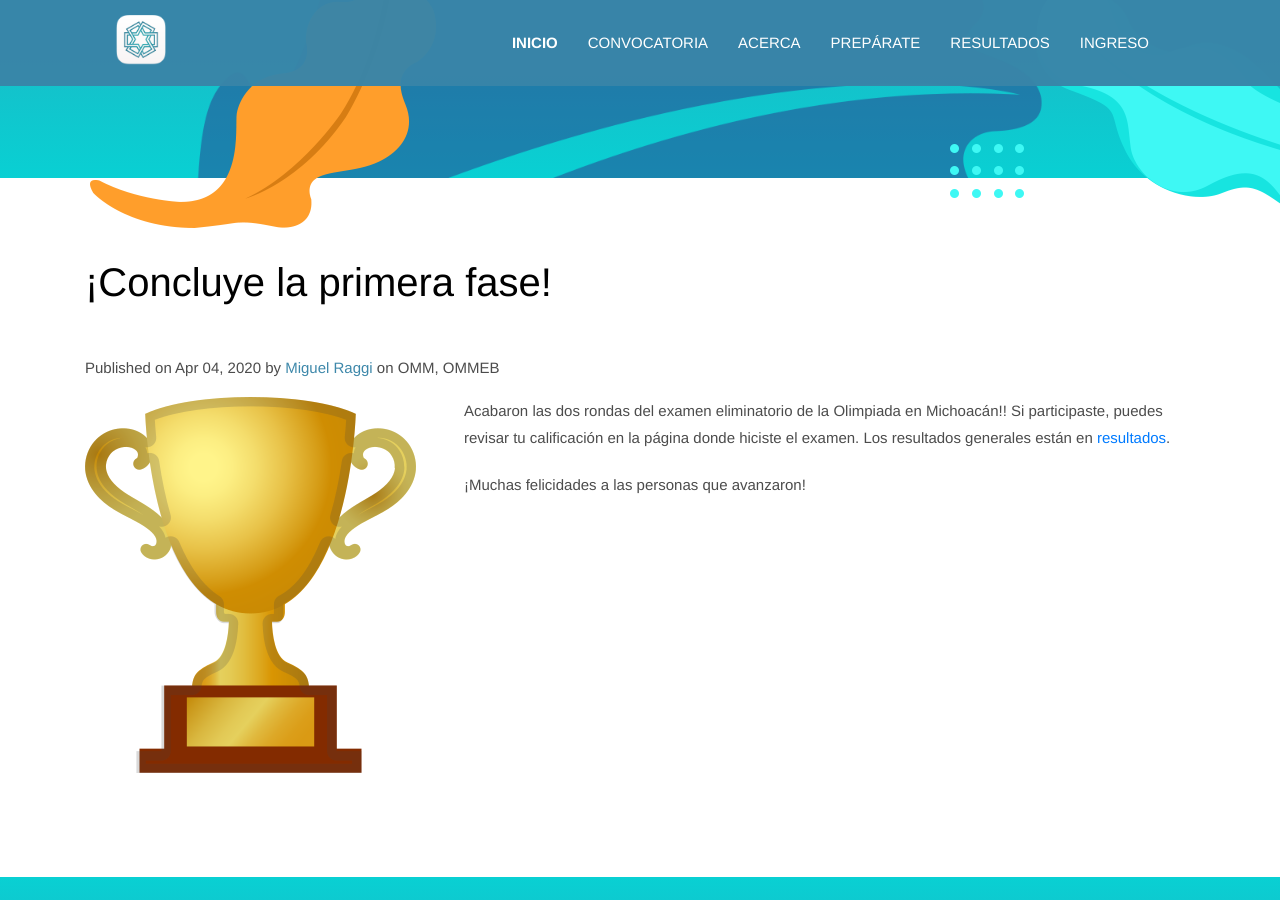
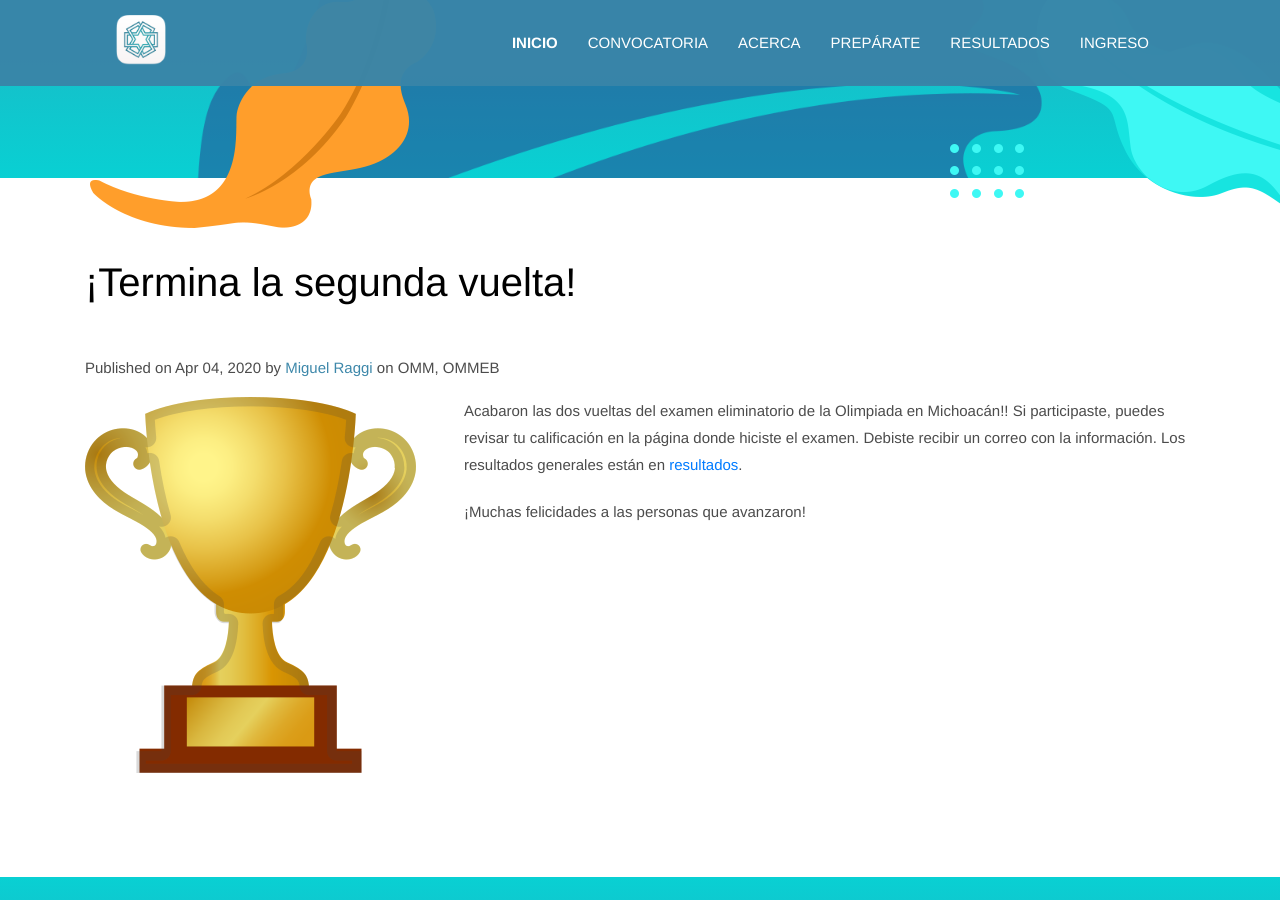
Before and after one commit to OlimpiadaMatematicasMichoacan/WOMM, a Jekyll site: the page built from _posts/2020-04-04-ConcluyeRonda.markdown, in a window 1280 px wide and 900 px high, scrolled down 326 px. Built offline with Jekyll 4.4.1, drawn with Linux system fonts in a browser that asks for light colours.

Commit message:
Minor fixes for news

```diff
--- a/_posts/2020-03-20-1eraRonda.markdown
+++ b/_posts/2020-03-20-1eraRonda.markdown
@@ -2,7 +2,7 @@
 layout: post
 title:  Acaba la primera vuelta
 date:   2020-03-20 22:15:55 +0300
-image:  /assets/images/blog/end.png
+image:  /assets/images/blog/star.png
 author: Miguel Raggi
 tags:   OMM, OMMEB
 ---
--- a/_posts/2020-04-04-ConcluyeRonda.markdown
+++ b/_posts/2020-04-04-ConcluyeRonda.markdown
@@ -1,12 +1,12 @@
 ---
 layout: post
-title:  ¡Concluye la primera fase!
+title:  ¡Termina la segunda vuelta!
 date:   2020-04-04 22:15:55 +0300
 image:  /assets/images/blog/end.png
 author: Miguel Raggi
 tags:   OMM, OMMEB
 ---
 
-Acabaron las dos rondas del examen eliminatorio de la Olimpiada en Michoacán!! Si participaste, puedes revisar tu calificación en la página donde hiciste el examen. Los resultados generales están en [resultados](resultados).
+Acabaron las dos vueltas del examen eliminatorio de la Olimpiada en Michoacán!! Si participaste, puedes revisar tu calificación en la página donde hiciste el examen. Debiste recibir un correo con la información. Los resultados generales están en [resultados](resultados).
 
 ¡Muchas felicidades a las personas que avanzaron!
```
